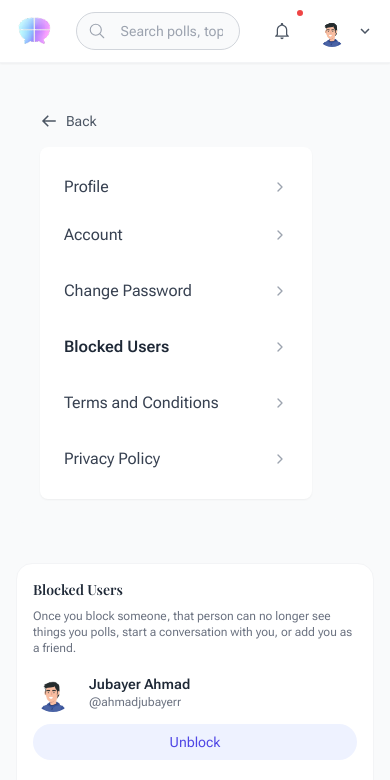
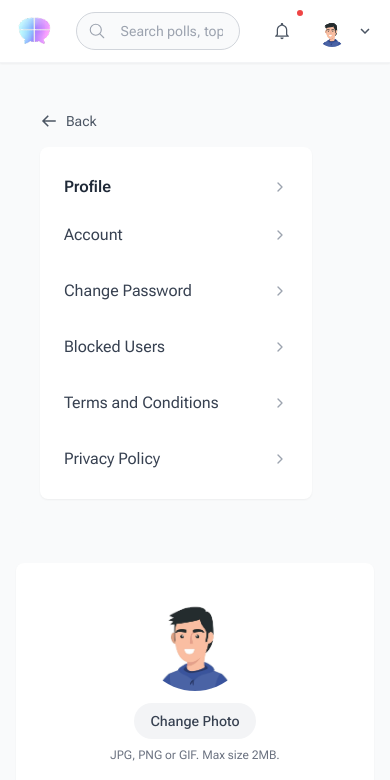
Before and after one commit to SaifulOfficial025/Pollable, a React (Vite) app: page /settings in a window 390 px wide. Shown: the top 780 px of the page. Built offline with nearby package versions, Linux system fonts and the light colour scheme; a web font is replaced by a local one.

Commit message:
mobile responsive added

```diff
--- a/src/Pages/Settings/Home.jsx
+++ b/src/Pages/Settings/Home.jsx
@@ -8,7 +8,7 @@ import Documentations from "./Documentations";
 import Profile from "./Profile";
 
 const SettingsHome = () => {
-  const [selected, setSelected] = useState("blocked");
+  const [selected, setSelected] = useState("profile");
 
   function handleSelect(key) {
     if (key === "back") {
```
